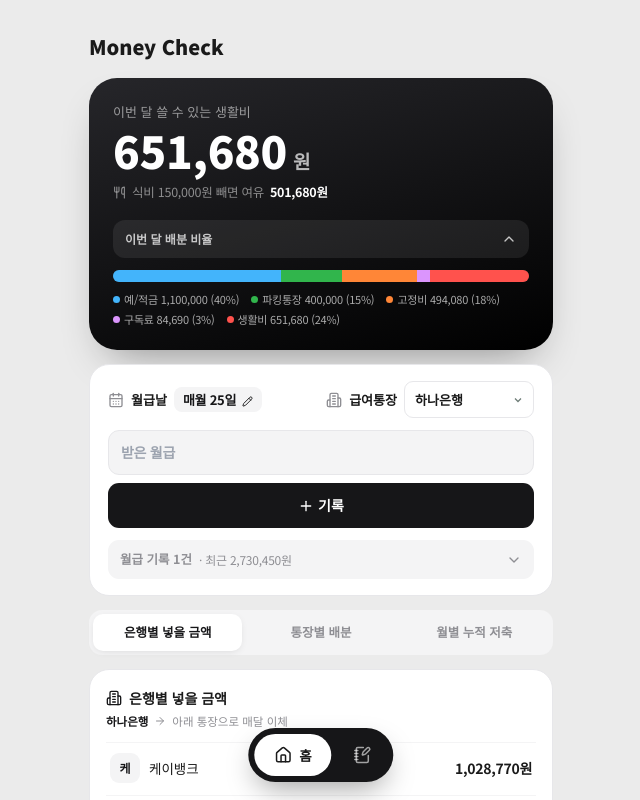
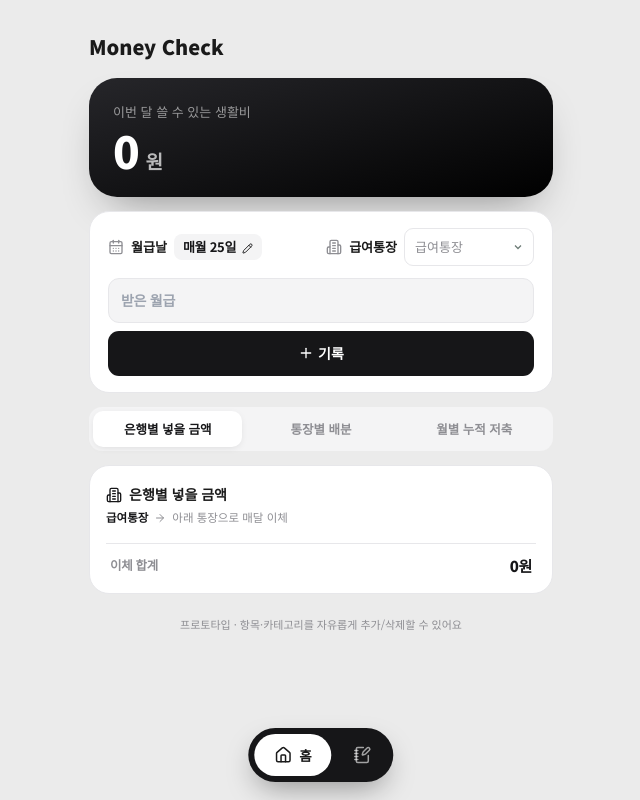
Before and after one commit to rabbit151409-stack/money-check, a React (Vite) app in the folder money-check/: page / in a window 1280 px wide. Shown: the top 800 px of the page, without its empty margins (319-959 px from the left). Built offline with nearby package versions, Linux system fonts and the light colour scheme.

Commit message:
Update App.jsx

```diff
--- a/money-check/src/App.jsx
+++ b/money-check/src/App.jsx
@@ -4,7 +4,7 @@ import {
 } from "recharts";
 import {
   PiggyBank, Landmark, Home, Repeat, Wallet, Coins, Plus, Check, Pencil, X,
-  ChevronDown, CalendarDays, TrendingUp, Utensils, Trash2, Building2, ArrowRight,
+  ChevronDown, CalendarDays, TrendingUp, Trash2, Building2, ArrowRight,
   NotebookPen, ArrowLeft,
 } from "lucide-react";
 
@@ -29,35 +29,7 @@ const iconOf = (c) => ICON_MAP[c.iconKey] || (c.kind === "save" ? PiggyBank : Co
 const tagOf = (c) => (c.kind === "save" ? "모으는 돈" : "나가는 돈");
 const KIND_COLOR = { save: "#31B54C", out: "#FF524D" };
 
-const INIT_CATS = [
-  { id: "save", name: "예/적금", kind: "save", color: "#43B4FB", iconKey: "piggy", day: 6, items: [
-    { n: "청년미래적금", a: 500000, acc: "기업은행" },
-    { n: "월급통장대우 적금", a: 200000, acc: "하나은행" },
-    { n: "주택청약", a: 100000, acc: "기업은행" },
-    { n: "여행", a: 100000, acc: "케이뱅크" },
-    { n: "하나 내맘", a: 200000, acc: "하나은행" },
-  ]},
-  { id: "park", name: "파킹통장", kind: "save", color: "#31B54C", iconKey: "landmark", day: 6, items: [
-    { n: "케이뱅크 파킹통장", a: 400000, acc: "케이뱅크" },
-  ]},
-  { id: "fixed", name: "고정비", kind: "out", color: "#FF8637", iconKey: "home", items: [
-    { n: "월세", a: 200000, acc: "케이뱅크" },
-    { n: "관리비", a: 100000, acc: "케이뱅크" },
-    { n: "이자", a: 50000, acc: "카카오뱅크" },
-    { n: "교통비", a: 50000, acc: "케이뱅크" },
-    { n: "핸드폰", a: 38190, acc: "케이뱅크" },
-    { n: "보험", a: 55890, acc: "케이뱅크" },
-  ]},
-  { id: "sub", name: "구독료", kind: "out", color: "#DB95FD", iconKey: "repeat", items: [
-    { n: "아이클라우드", a: 14000, acc: "케이뱅크" },
-    { n: "구글드라이브", a: 2400, acc: "케이뱅크", day: 4 },
-    { n: "배민클럽(+티빙)", a: 5490, acc: "케이뱅크" },
-    { n: "이모티콘", a: 3900, acc: "케이뱅크" },
-    { n: "디즈니플러스", a: 9900, acc: "케이뱅크" },
-    { n: "유튜브프리미엄", a: 14000, acc: "케이뱅크", day: 26 },
-    { n: "클로드코드", a: 35000, acc: "케이뱅크", day: 13 },
-  ]},
-];
+const INIT_CATS = [];
 
 const won = (n) => Math.round(n).toLocaleString("ko-KR");
 const sumItems = (items) => items.reduce((s, x) => s + (x.a || 0), 0);
@@ -70,10 +42,9 @@ const fmtDate = (s) => { const [, m, d] = s.split("-"); return `${Number(m)}/${N
 export default function App() {
   const [cats, setCats] = useState(INIT_CATS);
   const [payday, setPayday] = useState(25);
-  const [payAccount, setPayAccount] = useState("하나은행");
-  const [foodBudget, setFoodBudget] = useState(150000);
-  const [startSaved, setStartSaved] = useState(11859789);
-  const [records, setRecords] = useState([{ id: 1, ym: "2026-07", day: 25, amount: 2730450 }]);
+  const [payAccount, setPayAccount] = useState("");
+  const [startSaved, setStartSaved] = useState(0);
+  const [records, setRecords] = useState([]);
 
   const [open, setOpen] = useState({ save: true });
   const [edit, setEdit] = useState(null);
@@ -101,7 +72,6 @@ export default function App() {
   const saveSum = useMemo(() => cats.filter((c) => c.kind === "save").reduce((s, c) => s + sumItems(c.items), 0), [cats]);
   const outSum = useMemo(() => cats.filter((c) => c.kind === "out").reduce((s, c) => s + sumItems(c.items), 0), [cats]);
   const life = salary - saveSum - outSum;
-  const lifeAfterFood = life - foodBudget;
 
   const ledgerExpense = useMemo(() => ledger.filter((e) => e.type === "expense").reduce((s, e) => s + e.amount, 0), [ledger]);
   const ledgerIncome = useMemo(() => ledger.filter((e) => e.type === "income").reduce((s, e) => s + e.amount, 0), [ledger]);
@@ -225,9 +195,7 @@ export default function App() {
             <span className="hero-amt" style={{ fontWeight: 900, color: C.accent, lineHeight: 1 }}>{won(life)}</span>
             <span style={{ fontSize: 19, fontWeight: 700, color: "rgba(255,255,255,0.7)" }}>원</span>
           </div>
-          <div className="num" style={{ fontSize: 12.5, color: "rgba(255,255,255,0.5)", marginTop: 8, display: "flex", alignItems: "center", gap: 6 }}>
-            <Utensils size={13} /> 식비 {won(foodBudget)}원 빼면 여유 <b style={{ color: "#FFFFFF" }}>{won(lifeAfterFood)}원</b>
-          </div>
+          {(saveSum + outSum) > 0 && (<>
           <button onClick={() => setShowAllocBar((s) => !s)} className="tap flex items-center justify-between"
             style={{ width: "100%", marginTop: 18, background: "rgba(255,255,255,0.08)", border: "none", borderRadius: 12, padding: "10px 12px", cursor: "pointer" }}>
             <span style={{ fontSize: 12, fontWeight: 700, color: "rgba(255,255,255,0.75)" }}>이번 달 배분 비율</span>
@@ -247,6 +215,7 @@ export default function App() {
             </div>
           </div>
           )}
+          </>)}
         </div>
 
         {/* 월급 기록 + 급여통장 */}
@@ -428,28 +397,6 @@ export default function App() {
           ) : (
             <button onClick={() => setShowAddCat(true)} className="tap flex items-center justify-center gap-1.5" style={{ width: "100%", background: "none", border: `1.5px dashed ${C.line}`, borderRadius: 16, padding: "14px 0", color: C.hero, fontWeight: 700, fontSize: 13.5, cursor: "pointer" }}><Plus size={16} /> 카테고리 추가</button>
           )}
-
-          {/* 생활비(계산됨) */}
-          <div style={{ background: C.card, borderRadius: 16, border: `1px solid ${C.line}`, padding: "14px 16px", position: "relative" }}>
-            <div style={{ position: "absolute", left: 0, top: 0, bottom: 0, width: 5, background: "#FF524D" }} />
-            <div className="flex items-center justify-between">
-              <div className="flex items-center" style={{ gap: 11 }}>
-                <div style={{ width: 38, height: 38, borderRadius: 11, background: "#FF524D1A", display: "flex", alignItems: "center", justifyContent: "center" }}><Wallet size={19} color="#FF524D" /></div>
-                <div><div style={{ fontWeight: 700, fontSize: 15 }}>생활비</div><div style={{ fontSize: 12, color: C.sub, marginTop: 1 }}>월급에서 자동 계산 · {payAccount}에 남김</div></div>
-              </div>
-              <span className="num" style={{ fontWeight: 900, fontSize: 15, color: "#FF524D" }}>{won(life)}<span style={{ fontSize: 11, fontWeight: 700, color: C.sub }}> 원</span></span>
-            </div>
-            <div className="flex items-center justify-between" style={{ marginTop: 12, background: C.soft, borderRadius: 10, padding: "8px 11px" }}>
-              <span className="flex items-center gap-1" style={{ fontSize: 12.5, color: C.sub }}><Utensils size={13} /> 식비 예산</span>
-              <div className="flex items-center" style={{ gap: 6 }}>
-                <input value={foodBudget} onChange={(e) => setFoodBudget(parseInt(e.target.value.replace(/[^0-9]/g, ""), 10) || 0)} inputMode="numeric" className="num" style={{ width: 90, fontSize: 13, fontWeight: 700, border: `1px solid ${C.line}`, borderRadius: 8, padding: "4px 8px", background: "#fff", textAlign: "right" }} />
-                <span style={{ fontSize: 12.5, color: C.sub }}>원</span>
-              </div>
-            </div>
-            <button onClick={() => setPage("ledger")} className="tap flex items-center justify-center" style={{ width: "100%", gap: 7, marginTop: 10, background: C.hero, color: "#fff", border: "none", borderRadius: 12, padding: "11px 0", fontWeight: 700, fontSize: 13.5, cursor: "pointer" }}>
-              <NotebookPen size={16} /> 가계부 열기
-            </button>
-          </div>
         </div>
         </>)}
 
@@ -461,7 +408,7 @@ export default function App() {
             <span style={{ fontSize: 14, fontWeight: 700 }}>은행별 넣을 금액</span>
           </div>
           <div className="flex items-center" style={{ gap: 6, fontSize: 11.5, color: C.sub, marginBottom: 12 }}>
-            <span style={{ fontWeight: 700, color: C.hero }}>{payAccount}</span><ArrowRight size={12} /> 아래 통장으로 매달 이체
+            <span style={{ fontWeight: 700, color: C.hero }}>{payAccount || "급여통장"}</span><ArrowRight size={12} /> 아래 통장으로 매달 이체
           </div>
           <div className="flex flex-col" style={{ gap: 2 }}>
             {bankRows.map((b) => (
```
